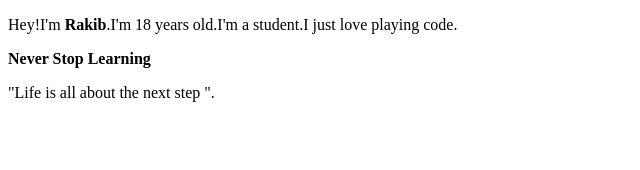
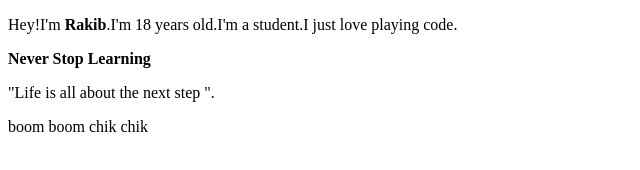
Before and after one commit to rakib37704/my-first-website, a plain HTML site: page index.html in a window 1280 px wide. Shown: the whole page, without its empty margins (0-640 px from the left). Drawn offline with Linux system fonts and the light colour scheme.

Commit message:
develop branch

```diff
--- a/index.html
+++ b/index.html
@@ -8,6 +8,7 @@
     <p>Hey!I'm <strong>Rakib</strong>.I'm 18 years old.I'm a student.I just love playing code.</p>
     <p><strong>Never Stop Learning</strong></p>
     <p class="quote">"Life is all about the next step ".</p>
+    <p>boom boom chik chik</p>
 </body>
 </head>
 
```
